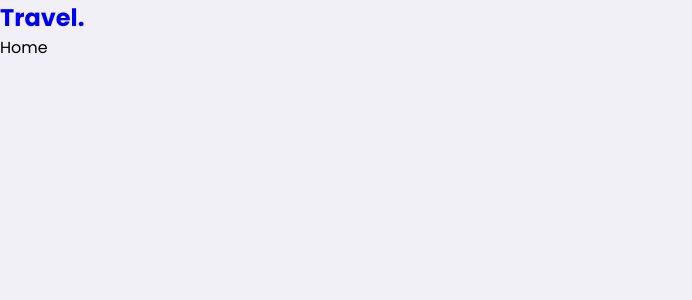
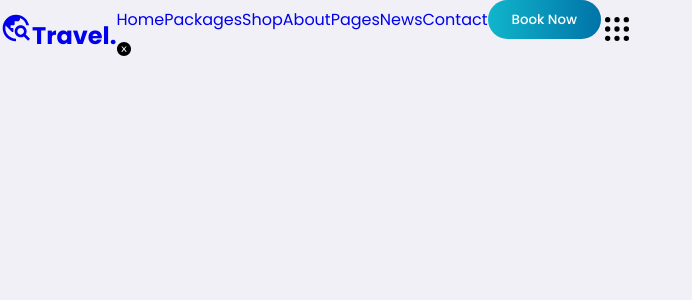
Before and after one commit to masum-rayhan/React-Travel, a React (Vite) app: page / in a window 1280 px wide. Shown: the top 300 px of the page, without its empty margins (0-692 px from the left). Built offline with nearby package versions, Linux system fonts and the light colour scheme.

Commit message:
navbar component

```diff
--- a/package.json
+++ b/package.json
@@ -11,7 +11,8 @@
   },
   "dependencies": {
     "react": "^18.2.0",
-    "react-dom": "^18.2.0"
+    "react-dom": "^18.2.0",
+    "react-icons": "^4.10.1"
   },
   "devDependencies": {
     "@types/react": "^18.2.15",
--- a/src/App.jsx
+++ b/src/App.jsx
@@ -8,7 +8,6 @@ const App = () => {
   return (
     <>
       <Navbar />
-      <Home />
     </>
   );
 };
--- a/src/components/navbar/navbar-component.jsx
+++ b/src/components/navbar/navbar-component.jsx
@@ -1,4 +1,7 @@
 import React from "react";
+import { MdOutlineTravelExplore } from "react-icons/md";
+import { AiFillCloseCircle } from "react-icons/ai";
+import { TbGridDots } from "react-icons/tb";
 
 import "./navbar-styles.scss";
 
@@ -8,8 +11,59 @@ const Navbar = () => {
       <header className="header flex">
         <div className="logoDiv">
           <a href="#" className="logo">
-            <h1>Travel.</h1>
+            <h1>
+              <MdOutlineTravelExplore className="icon" />
+              Travel.
+            </h1>
           </a>
+        </div>
+        <div className="navBar">
+          <ul className="navLists flex">
+            <li className="navList">
+              <a href="#" className="navLink">
+                Home
+              </a>
+            </li>
+            <li className="navList">
+              <a href="#" className="navLink">
+                Packages
+              </a>
+            </li>
+            <li className="navList">
+              <a href="#" className="navLink">
+                Shop
+              </a>
+            </li>
+            <li className="navList">
+              <a href="#" className="navLink">
+                About
+              </a>
+            </li>
+            <li className="navList">
+              <a href="#" className="navLink">
+                Pages
+              </a>
+            </li>
+            <li className="navList">
+              <a href="#" className="navLink">
+                News
+              </a>
+            </li>
+            <li className="navList">
+              <a href="#" className="navLink">
+                Contact
+              </a>
+            </li>
+            <button className="btn">
+              <a href="#">Book Now</a>
+            </button>
+          </ul>
+          <div className="closeNavbar">
+            <AiFillCloseCircle className="Icon" />
+          </div>
+        </div>
+        <div className="toggleNavbar">
+          <TbGridDots className="icon" />
         </div>
       </header>
     </section>
```
Also changed, not shown: 1 other file (tests, documents, lock files or other folders).
